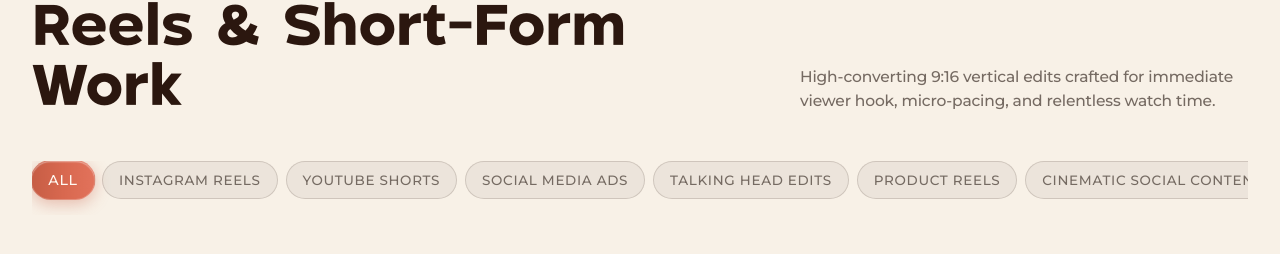
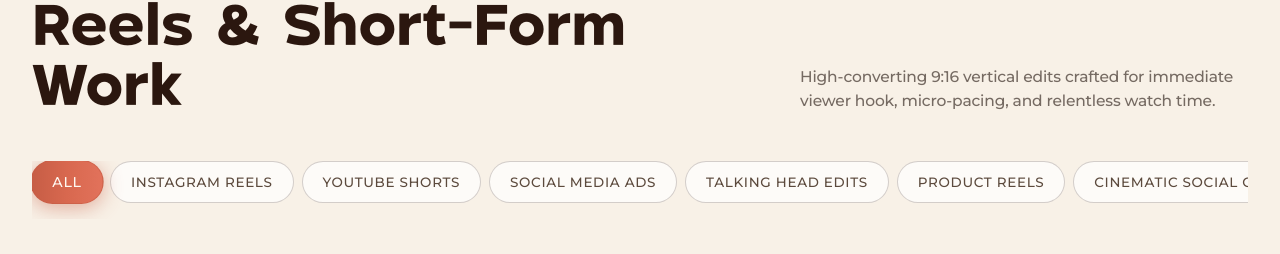
Before and after one commit to ahmadafsar797/afsar-portfolio, a React (Vite) app: page / in a window 1280 px wide. Shown: the part 2058-2312 px from the top of the page. Built offline with nearby package versions, Linux system fonts and the light colour scheme; no server answers; a web font is replaced by a local one.

Commit message:
Changing ui

```diff
--- a/src/components/ReelsSection.tsx
+++ b/src/components/ReelsSection.tsx
@@ -72,10 +72,10 @@ export const ReelsSection: React.FC<ReelsSectionProps> = ({ reels, onOpenLightbo
                 <button
                   key={cat}
                   onClick={() => setSelectedCategory(cat)}
-                  className={`text-xs font-sans uppercase tracking-wider px-4 py-2 rounded-full whitespace-nowrap transition-all duration-300 cursor-pointer ${
+                  className={`text-xs font-sans uppercase tracking-wider px-5 py-2.5 rounded-full whitespace-nowrap transition-all duration-300 cursor-pointer font-semibold ${
                     active
-                      ? 'bg-gradient-to-r from-[#C65D45] via-[#D8684F] to-[#E2725B] text-[#FFF9F2] font-bold shadow-[inset_0_1px_1px_rgba(255,255,255,0.4),0_4px_14px_rgba(198,93,69,0.35)] scale-105 border border-white/20'
-                      : 'bg-[#180E09]/5 hover:bg-[#180E09]/10 text-[#756A62] hover:text-[#2B170F] border border-[#2B170F]/15 font-medium'
+                      ? 'bg-gradient-to-r from-[#C65D45] via-[#D8684F] to-[#E2725B] text-[#FFF9F2] shadow-[0_4px_18px_rgba(198,93,69,0.45)] scale-105 border border-[#C65D45]/60'
+                      : 'bg-white/70 hover:bg-white text-[#5C4A3D] hover:text-[#2B170F] border border-[#2B170F]/20 hover:border-[#C65D45]/40 hover:shadow-[0_2px_10px_rgba(198,93,69,0.15)]'
                   }`}
                 >
                   {cat}
```
Also changed, not shown: 1 other file (tests, documents, lock files or other folders).
